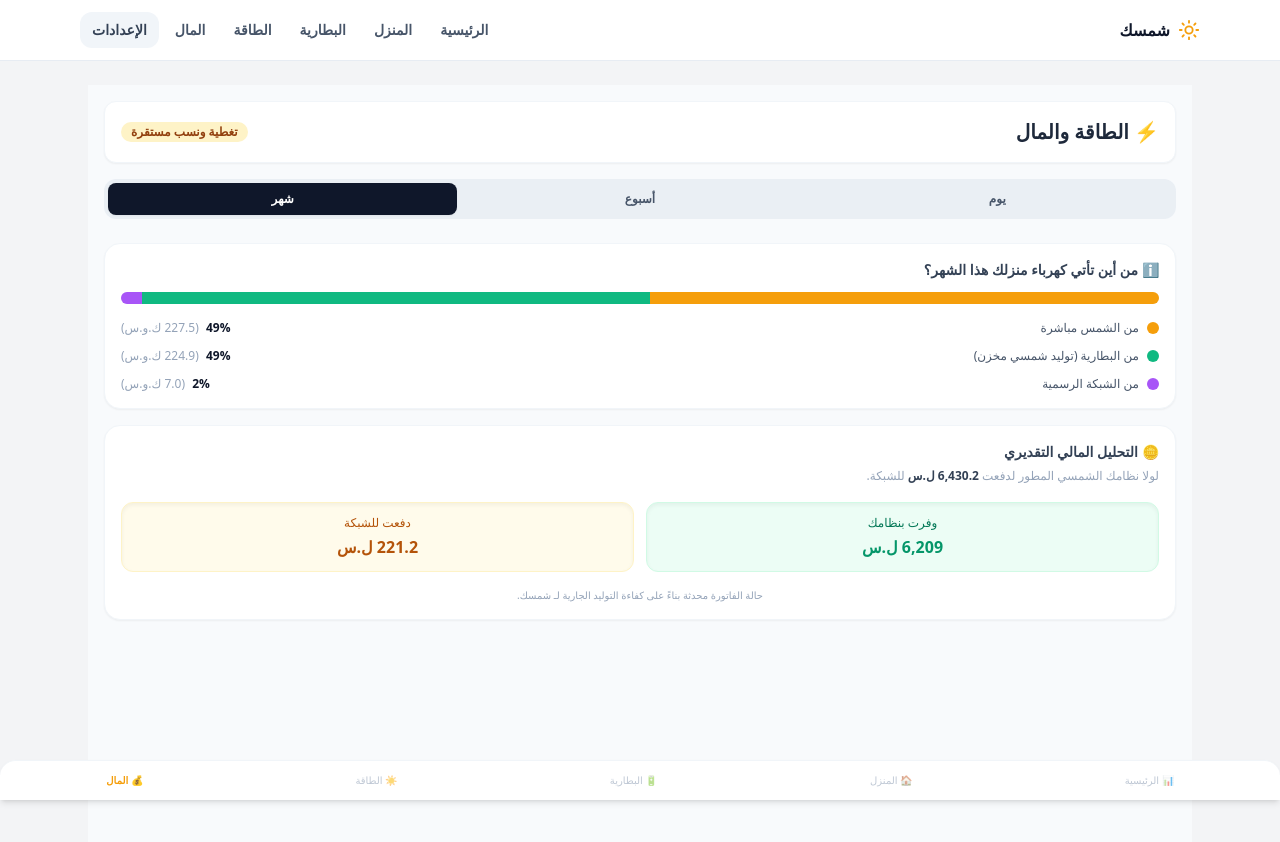
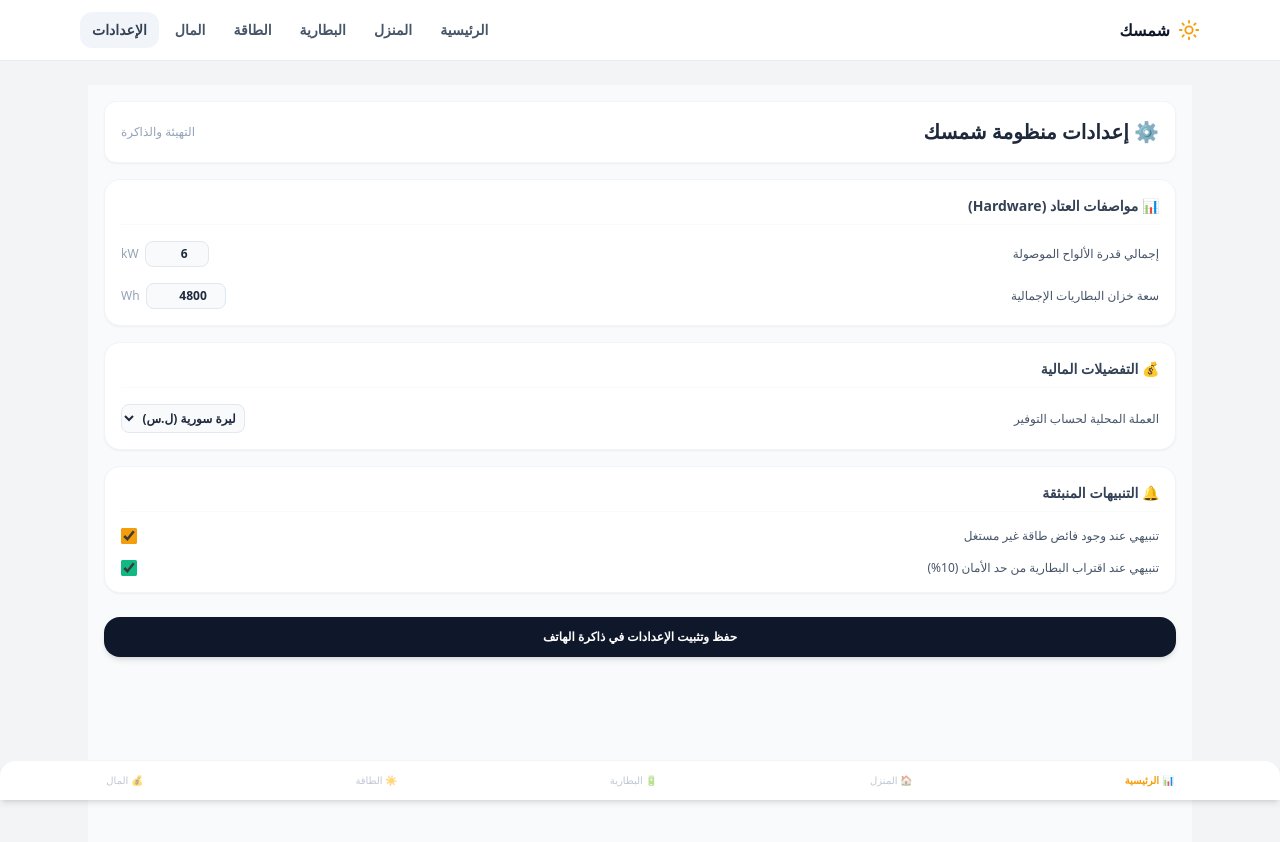
Before and after one commit to mahmoudbir-glitch/Shamsak, a Next.js app: page /settings in a window 1280 px wide. Shown: the top 842 px of the page. Built offline with nearby package versions, Linux system fonts and the light colour scheme.

Commit message:
Refactor MoneyDashboard to SettingsPage with state management
Refactored MoneyDashboard component into SettingsPage with added state management for panel and battery capacities, currency, and notifications. Implemented local storage functionality for saving and loading settings.

```diff
--- a/src/app/settings/page.tsx
+++ b/src/app/settings/page.tsx
@@ -1,104 +1,139 @@
 "use client";
 
-import React, { useState } from 'react';
+import React, { useState, useEffect } from 'react';
 
-export default function MoneyDashboard() {
-  // إحصاءات مالية تقديرية مبنية على قيم قراءات واجهة "شمسك" الدائرية
-  const [totalSaved] = useState<number>(6209);       // المبالغ التي وفرها النظام بالليرة (ل.س)
-  const [gridPaid] = useState<number>(221.2);          // المبالغ المدفوعة للشبكة
-  const [estimatedCost] = useState<number>(6430.2); // التكلفة التقديرية التوتال لولا وجود النظام
+export default function SettingsPage() {
+  // 1. إعداد قيم التحكم الافتراضية للمنظومة
+  const [panelCapacity, setPanelCapacity] = useState<number>(6);
+  const [batteryCapacity, setBatteryCapacity] = useState<number>(4800);
+  const [currency, setCurrency] = useState<string>("ل.س");
+  const [notifySurplus, setNotifySurplus] = useState<boolean>(true);
+  const [notifyLowBattery, setNotifyLowBattery] = useState<boolean>(true);
 
-  // نسب مصادر الطاقة التقديرية للشهر الحالي الموحدة مع لوحة التحكم
-  const energySources = [
-    { name: "من الشمس مباشرة", percentage: 49, amount: "227.5 ك.و.س", color: "bg-amber-500" },
-    { name: "من البطارية (توليد شمسي مخزن)", percentage: 49, amount: "224.9 ك.و.س", color: "bg-emerald-500" },
-    { name: "من الشبكة الرسمية", percentage: 2, amount: "7.0 ك.و.س", color: "bg-purple-500" }
-  ];
+  // 2. خطوة قراءة القيم المحفوظة في ذاكرة المتصفح فور فتح الصفحة (Client-side load)
+  useEffect(() => {
+    if (typeof window !== "undefined") {
+      const savedPanels = localStorage.getItem("shamsak_panel_capacity");
+      const savedBattery = localStorage.getItem("shamsak_battery_capacity");
+      const savedCurrency = localStorage.getItem("shamsak_currency");
+
+      if (savedPanels) setPanelCapacity(Number(savedPanels));
+      if (savedBattery) setBatteryCapacity(Number(savedBattery));
+      if (savedCurrency) setCurrency(savedCurrency);
+    }
+  }, []);
+
+  // 3. دالة الحفظ داخل الـ LocalStorage وتأكيد العملية
+  const handleSaveSettings = () => {
+    if (typeof window !== "undefined") {
+      localStorage.setItem("shamsak_panel_capacity", panelCapacity.toString());
+      localStorage.setItem("shamsak_battery_capacity", batteryCapacity.toString());
+      localStorage.setItem("shamsak_currency", currency);
+
+      alert("تم حفظ المواصفات وتثبيتها في ذاكرة هاتف المستخدم بنجاح! ✅");
+    }
+  };
 
   return (
     <div className="min-h-screen bg-slate-50 p-4 pb-24 text-right" dir="rtl">
 
-      {/* الهيدر العلوي لتبويب المال */}
+      {/* هيدر صفحة الإعدادات */}
       <div className="flex justify-between items-center bg-white p-4 rounded-xl shadow-sm mb-4 border border-slate-100">
-        <h1 className="text-xl font-bold text-slate-800 flex items-center gap-1">
-          ⚡ الطاقة والمال
+        <h1 className="text-xl font-bold text-slate-800 flex items-center gap-1.5">
+          ⚙️ إعدادات منظومة شمسك
         </h1>
-        <div className="text-xs bg-amber-100 text-amber-800 px-2.5 py-0.5 rounded-full font-bold">
-          تغطية ونسب مستقرة
+        <div className="text-xs text-slate-400">التهيئة والذاكرة</div>
+      </div>
+
+      {/* القسم 1: إعدادات العتاد */}
+      <div className="bg-white p-4 rounded-2xl shadow-sm border border-slate-100 mb-4 space-y-4">
+        <h3 className="font-bold text-sm text-slate-700 border-b border-slate-50 pb-2">📊 مواصفات العتاد (Hardware)</h3>
+
+        <div className="flex justify-between items-center text-xs">
+          <span className="text-slate-600 font-medium">إجمالي قدرة الألواح الموصولة</span>
+          <div className="flex items-center gap-1.5">
+            <input
+              type="number"
+              value={panelCapacity}
+              onChange={(e) => setPanelCapacity(Number(e.target.value))}
+              className="w-16 bg-slate-50 border border-slate-200 text-center rounded-lg p-1 font-bold text-slate-800"
+            />
+            <span className="text-slate-400">kW</span>
+          </div>
+        </div>
+
+        <div className="flex justify-between items-center text-xs">
+          <span className="text-slate-600 font-medium">سعة خزان البطاريات الإجمالية</span>
+          <div className="flex items-center gap-1.5">
+            <input
+              type="number"
+              value={batteryCapacity}
+              onChange={(e) => setBatteryCapacity(Number(e.target.value))}
+              className="w-20 bg-slate-50 border border-slate-200 text-center rounded-lg p-1 font-bold text-slate-800"
+            />
+            <span className="text-slate-400">Wh</span>
+          </div>
         </div>
       </div>
 
-      {/* الفلتر الزمني السفلي للهيدر */}
-      <div className="grid grid-cols-3 gap-2 bg-slate-200 bg-opacity-60 p-1 rounded-xl mb-6 text-center text-xs font-bold text-slate-600">
-        <div className="py-2 rounded-lg">يوم</div>
-        <div className="py-2 rounded-lg">أسبوع</div>
-        <div className="bg-slate-900 text-white py-2 rounded-lg shadow-sm">شهر</div>
-      </div>
+      {/* القسم 2: الإعدادات المالية */}
+      <div className="bg-white p-4 rounded-2xl shadow-sm border border-slate-100 mb-4 space-y-4">
+        <h3 className="font-bold text-sm text-slate-700 border-b border-slate-50 pb-2">💰 التفضيلات المالية</h3>
 
-      {/* القسم 1: من أين تأتي كهرباء منزلك؟ */}
-      <div className="bg-white p-4 rounded-2xl shadow-sm border border-slate-100 mb-4">
-        <h3 className="font-bold text-sm text-slate-700 mb-3 flex items-center gap-1">
-          <span>ℹ️</span> من أين تأتي كهرباء منزلك هذا الشهر؟
-        </h3>
-
-        {/* شريط النسب المتراكم التفاعلي الملون */}
-        <div className="w-full h-3 rounded-full bg-slate-100 flex overflow-hidden mb-4">
-          <div className="bg-amber-500 h-full" style={{ width: '49%' }}></div>
-          <div className="bg-emerald-500 h-full" style={{ width: '49%' }}></div>
-          <div className="bg-purple-500 h-full" style={{ width: '2%' }}></div>
-        </div>
-
-        {/* تفاصيل مصادر التغذية بالألوان */}
-        <div className="space-y-3">
-          {energySources.map((source, index) => (
-            <div key={index} className="flex justify-between items-center text-xs">
-              <div className="flex items-center gap-2">
-                <span className={`w-3 h-3 rounded-full ${source.color}`}></span>
-                <span className="text-slate-600 font-medium">{source.name}</span>
-              </div>
-              <div className="text-slate-900 font-bold">
-                {source.percentage}% <span className="text-slate-400 font-normal mr-1">({source.amount})</span>
-              </div>
-            </div>
-          ))}
+        <div className="flex justify-between items-center text-xs">
+          <span className="text-slate-600 font-medium">العملة المحلية لحساب التوفير</span>
+          <select
+            value={currency}
+            onChange={(e) => setCurrency(e.target.value)}
+            className="bg-slate-50 border border-slate-200 text-center rounded-lg p-1 font-bold text-slate-800"
+          >
+            <option value="ل.س">ليرة سورية (ل.س)</option>
+            <option value="USD">دولار أمريكي ($)</option>
+            <option value="LBP">ليرة لبنانية (L.B.P)</option>
+          </select>
         </div>
       </div>
 
-      {/* القسم 2: تفصيل الفاتورة والتوفير المالي للمنظومة */}
-      <div className="bg-white p-4 rounded-2xl shadow-sm border border-slate-100 mb-6">
-        <h3 className="font-bold text-sm text-slate-700 mb-1 flex items-center gap-1">
-          <span>🪙</span> التحليل المالي التقديري
-        </h3>
-        <p className="text-xs text-slate-400 mb-4 leading-relaxed">
-          لولا نظامك الشمسي المطور لدفعت <span className="font-bold text-slate-700">{estimatedCost.toLocaleString()} ل.س</span> للشبكة.
-        </p>
+      {/* القسم 3: الإشعارات */}
+      <div className="bg-white p-4 rounded-2xl shadow-sm border border-slate-100 mb-6 space-y-4">
+        <h3 className="font-bold text-sm text-slate-700 border-b border-slate-50 pb-2">🔔 التنبيهات المنبثقة</h3>
 
-        <div className="grid grid-cols-2 gap-3">
-          {/* صندوق وفرت بنظامك الأخضر */}
-          <div className="bg-emerald-50 border border-emerald-100 p-3 rounded-xl shadow-inner text-center">
-            <span className="text-xs text-emerald-700 block mb-1">وفرت بنظامك</span>
-            <span className="text-base font-black text-emerald-600">{totalSaved.toLocaleString()} ل.س</span>
-          </div>
-
-          {/* صندوق دفعت للشبكة الأصفر */}
-          <div className="bg-amber-50 border border-amber-100 p-3 rounded-xl shadow-inner text-center">
-            <span className="text-xs text-amber-700 block mb-1">دفعت للشبكة</span>
-            <span className="text-base font-black text-amber-700">{gridPaid.toLocaleString()} ل.س</span>
-          </div>
+        <div className="flex justify-between items-center text-xs">
+          <span className="text-slate-600 font-medium">تنبيهي عند وجود فائض طاقة غير مستغل</span>
+          <input
+            type="checkbox"
+            checked={notifySurplus}
+            onChange={(e) => setNotifySurplus(e.target.checked)}
+            className="w-4 h-4 accent-amber-500"
+          />
         </div>
 
-        <p className="text-[10px] text-slate-400 mt-4 text-center">
-          حالة الفاتورة محدثة بناءً على كفاءة التوليد الجارية لـ شمسك.
-        </p>
+        <div className="flex justify-between items-center text-xs">
+          <span className="text-slate-600 font-medium">تنبيهي عند اقتراب البطارية من حد الأمان (10%)</span>
+          <input
+            type="checkbox"
+            checked={notifyLowBattery}
+            onChange={(e) => setNotifyLowBattery(e.target.checked)}
+            className="w-4 h-4 accent-emerald-500"
+          />
+        </div>
       </div>
 
-      {/* شريط القائمة السفلي الموحد الفاتح للتنقل السريع */}
+      {/* زر الحفظ والتثبيت الفعلي في الذاكرة */}
+      <button
+        onClick={handleSaveSettings}
+        className="w-full bg-slate-900 text-white font-bold py-3 rounded-2xl text-xs shadow-md active:bg-slate-800 transition-colors"
+      >
+        حفظ وتثبيت الإعدادات في ذاكرة الهاتف
+      </button>
+
+      {/* شريط القائمة السفلي الموحد */}
       <div className="fixed bottom-0 left-0 right-0 bg-white border-t border-slate-100 flex justify-around py-3 text-[10px] text-slate-400 z-50 rounded-t-2xl shadow-md">
-        <div className="opacity-60 flex flex-col items-center">📊 الرئيسية</div>
+        <button onClick={() => window.location.href = '/'} className="text-amber-500 font-bold flex flex-col items-center">📊 الرئيسية</button>
         <div className="opacity-60 flex flex-col items-center">🏠 المنزل</div>
         <div className="opacity-60 flex flex-col items-center">🔋 البطارية</div>
         <div className="opacity-60 flex flex-col items-center">☀️ الطاقة</div>
-        <div className="text-amber-500 font-bold flex flex-col items-center">💰 المال</div>
+        <div className="opacity-60 flex flex-col items-center">💰 المال</div>
       </div>
 
     </div>
```
